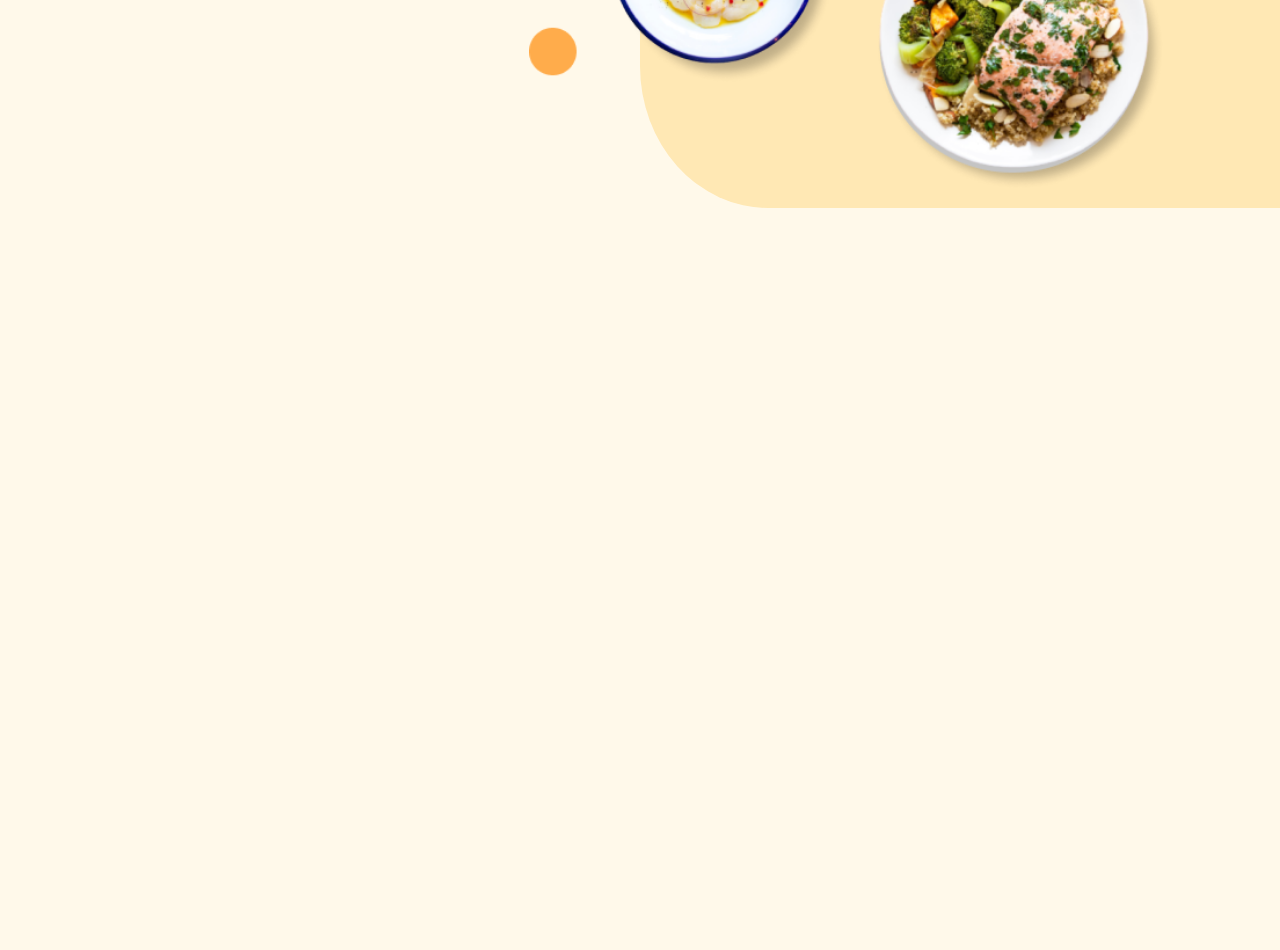
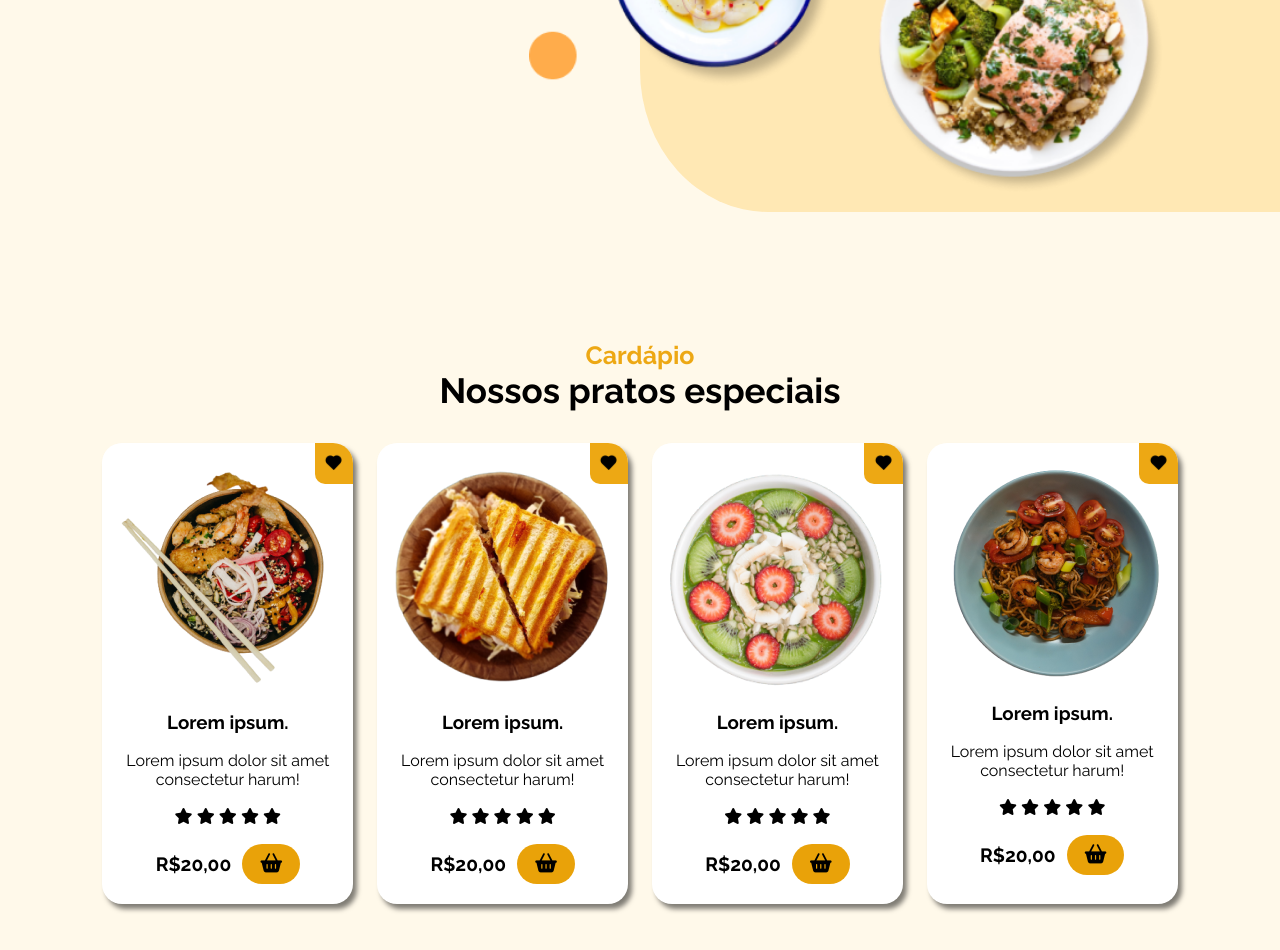
Before and after one commit to luismrtns/landing-page-responsiva, a plain HTML site: page index.html in a window 1280 px wide. Shown: the part 582-1532 px from the top of the page. Before the commit the page ends 800 px from the top, so only its background shows below. Drawn offline with nearby package versions, Linux system fonts and the light colour scheme.

Commit message:
deixei o menu responsivo e ajustei o header

```diff
--- a/css/estilo.css
+++ b/css/estilo.css
@@ -16,6 +16,10 @@ body{
 header{
   width: 100%;
   padding: 28px 8%;
+  position: sticky;
+  top: 0;
+  z-index: 5;
+  background-color: #1d1d1d;
 }
 
 #navBar{
@@ -36,7 +40,7 @@ header{
 }
 
 .nav-item a{
-  color: #000000;
+  color: #ffffff;
   font-weight: 600;
   transition: all .3s;
 }
@@ -49,8 +53,9 @@ header{
 .btn-default{
   background-color: #e9a209;
   color: #000000;
+  font-weight: 500;
   padding: .5rem 1rem;
-  border: none;
+  border: 2px solid transparent;
   border-radius: 25px;
   cursor: pointer;
   font-size: 16px;
@@ -59,7 +64,8 @@ header{
 }
 
 .btn-default:hover{
-  background-color: black;
+  border: 2px solid #eda814;
+  background-color: transparent;
   color: #eda814;
 }
 
@@ -76,7 +82,7 @@ header{
 } */
 
 .nav-item.active a{
-  color: #1d1d1d;
+  color: #eda814  ;
   border-bottom: 3px solid #e9a209;
 }
 
@@ -156,3 +162,84 @@ section{
   right: 0;
   z-index: -1;
 }
+
+#menu{
+  display: flex;
+  flex-direction: column;
+  align-items: center;
+  justify-content: center;
+  min-height: 100vh;
+}
+
+#menu .section-title{
+  color: #eda814;
+  font-size: 1.563rem;
+}
+
+.section-subtitle{
+  font-size: 2.1875rem;
+}
+
+#pratos{
+  width: 100%;
+  display: flex;
+  justify-content: center;
+  gap: 24px;
+  margin-top: 32px;
+}
+
+.prato{
+    position: relative;
+    overflow: hidden;
+    display: flex;
+    flex-direction: column;
+    align-items: center;
+    border-radius: 20px;
+    background-color: #ffffff;
+    gap: 18px;
+    width: 25%;
+    padding: 20px;
+    box-shadow: 4px 5px 5px rgba(0,0,0,0.5);
+    text-align: center;
+}
+
+.prato .prato-coracao{
+  position: absolute;
+  background-color: #eda814;
+  right: 0;
+  top: 0;
+  padding: .6rem;
+  border-bottom-left-radius: 10px;
+  font-size: 1.2rem;
+  cursor: pointer;
+
+  transition: all .3s ease-out;
+}
+
+.prato .prato-coracao:hover{
+  background-color: #1d1d1d;
+  color: #eda814;
+}
+
+.prato-avali i{
+  cursor: pointer;
+}
+
+.prato-avali i:hover{
+  color: #eda814;
+}
+
+.prato .prato-valor{
+  display: flex;
+  align-items: center;
+  justify-content: center;
+  gap: .7rem;
+}
+
+.prato .prato-valor h4{
+  font-size: 1.2rem;
+}
+
+.prato .prato-valor button i{
+  font-size: 1.2rem;
+}
--- a/css/responsive.css
+++ b/css/responsive.css
@@ -5,6 +5,7 @@
 
   .mobile-btn{
     display: block;
+    color: #ffffff;
     background-color: transparent;
     border: none;
     font-size: 1.5rem;
@@ -19,7 +20,7 @@
   }
 
   #mobile-menu a{
-    color: black;
+    color: #ffffff;
     transition: all .3s;
   }
 
@@ -32,4 +33,38 @@
     width: fit-content;
     margin: auto;
   }
+
+  #home{
+    min-height: 100%;
+    margin-top: -5%;
+  }
+
+  #banner, #banner img, .shape{
+    display: none;
+  }
+
+  #cta{
+    width: 100%;
+    text-align: center;
+    align-items: center;
+  }
+
+  #pratos{
+    flex-wrap: wrap;
+    justify-content: center;
+  }
+
+  .prato{
+    width: calc(50% - 12px);
+  }
 }
+
+@media screen and (max-width: 600px){
+  .prato{
+    width: 100%;
+  }
+
+  .section-subtitle{
+    text-align: center;
+  }
+}
--- a/index.html
+++ b/index.html
@@ -61,6 +61,110 @@
         <img src="img/hero.png" alt="">
       </div>
     </section>
+
+    <section id="menu">
+      <h2 class="section-title">Cardápio</h2>
+      <h3 class="section-subtitle">Nossos pratos especiais</h3>
+
+      <div id="pratos">
+        <div class="prato">
+          <div class="prato-coracao">
+            <i class='bx bxs-heart bx-tada'></i>
+          </div>
+          <img src="img/dish.png" class="prato-imagem" alt="prato 1">
+          <h3 class="prato-titulo">Lorem ipsum.</h3>
+          <span class="prato-descricao">Lorem ipsum dolor sit amet consectetur harum!</span>
+
+          <div class="prato-avali">
+            <i class="fa-solid fa-star"></i>
+            <i class="fa-solid fa-star"></i>
+            <i class="fa-solid fa-star"></i>
+            <i class="fa-solid fa-star"></i>
+            <i class="fa-solid fa-star"></i>
+          </div>
+
+          <div class="prato-valor">
+            <h4>R$20,00</h4>
+            <button class="btn-default">
+              <i class="fa-solid fa-basket-shopping"></i>
+            </button>
+          </div>
+        </div>
+
+        <div class="prato">
+          <div class="prato-coracao">
+            <i class='bx bxs-heart bx-tada'></i>
+          </div>
+          <img src="img/dish2.png" class="prato-imagem" alt="prato 1">
+          <h3 class="prato-titulo">Lorem ipsum.</h3>
+          <span class="prato-descricao">Lorem ipsum dolor sit amet consectetur harum!</span>
+
+          <div class="prato-avali">
+            <i class="fa-solid fa-star"></i>
+            <i class="fa-solid fa-star"></i>
+            <i class="fa-solid fa-star"></i>
+            <i class="fa-solid fa-star"></i>
+            <i class="fa-solid fa-star"></i>
+          </div>
+
+          <div class="prato-valor">
+            <h4>R$20,00</h4>
+            <button class="btn-default">
+              <i class="fa-solid fa-basket-shopping"></i>
+            </button>
+          </div>
+        </div>
+
+        <div class="prato">
+          <div class="prato-coracao">
+            <i class='bx bxs-heart bx-tada'></i>
+          </div>
+          <img src="img/dish3.png" class="prato-imagem" alt="prato 1">
+          <h3 class="prato-titulo">Lorem ipsum.</h3>
+          <span class="prato-descricao">Lorem ipsum dolor sit amet consectetur harum!</span>
+
+          <div class="prato-avali">
+            <i class="fa-solid fa-star"></i>
+            <i class="fa-solid fa-star"></i>
+            <i class="fa-solid fa-star"></i>
+            <i class="fa-solid fa-star"></i>
+            <i class="fa-solid fa-star"></i>
+          </div>
+
+          <div class="prato-valor">
+            <h4>R$20,00</h4>
+            <button class="btn-default">
+              <i class="fa-solid fa-basket-shopping"></i>
+            </button>
+          </div>
+        </div>
+
+        <div class="prato">
+          <div class="prato-coracao">
+            <i class='bx bxs-heart bx-tada'></i>
+          </div>
+          <img src="img/dish4.png" class="prato-imagem" alt="prato 1">
+          <h3 class="prato-titulo">Lorem ipsum.</h3>
+          <span class="prato-descricao">Lorem ipsum dolor sit amet consectetur harum!</span>
+
+          <div class="prato-avali">
+            <i class="fa-solid fa-star"></i>
+            <i class="fa-solid fa-star"></i>
+            <i class="fa-solid fa-star"></i>
+            <i class="fa-solid fa-star"></i>
+            <i class="fa-solid fa-star"></i>
+          </div>
+
+          <div class="prato-valor">
+            <h4>R$20,00</h4>
+            <button class="btn-default">
+              <i class="fa-solid fa-basket-shopping"></i>
+            </button>
+          </div>
+        </div>
+      </div> <!-- acaba os pratos -->
+
+    </section>
   </main>
 </body>
 </html>
```
